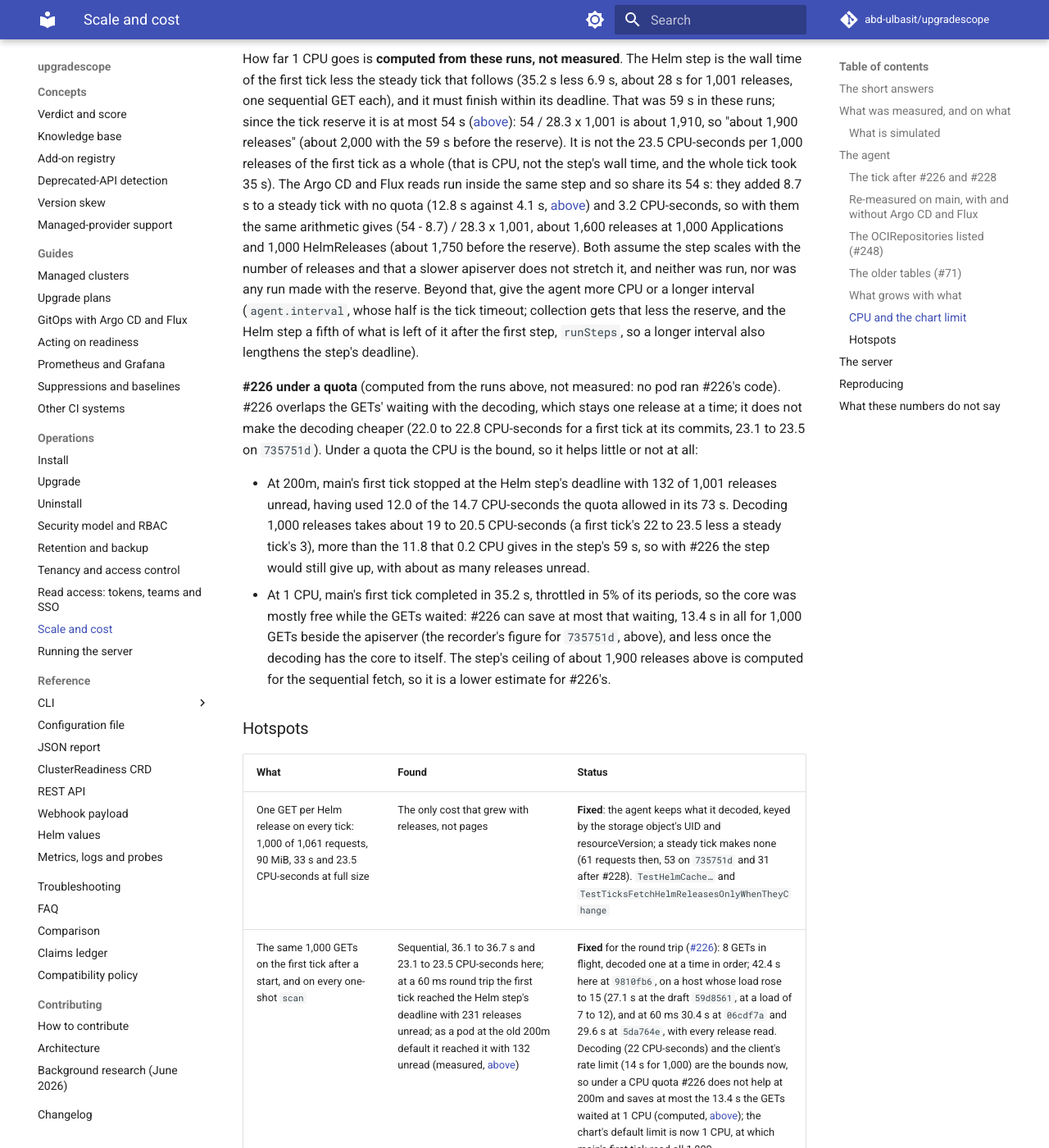
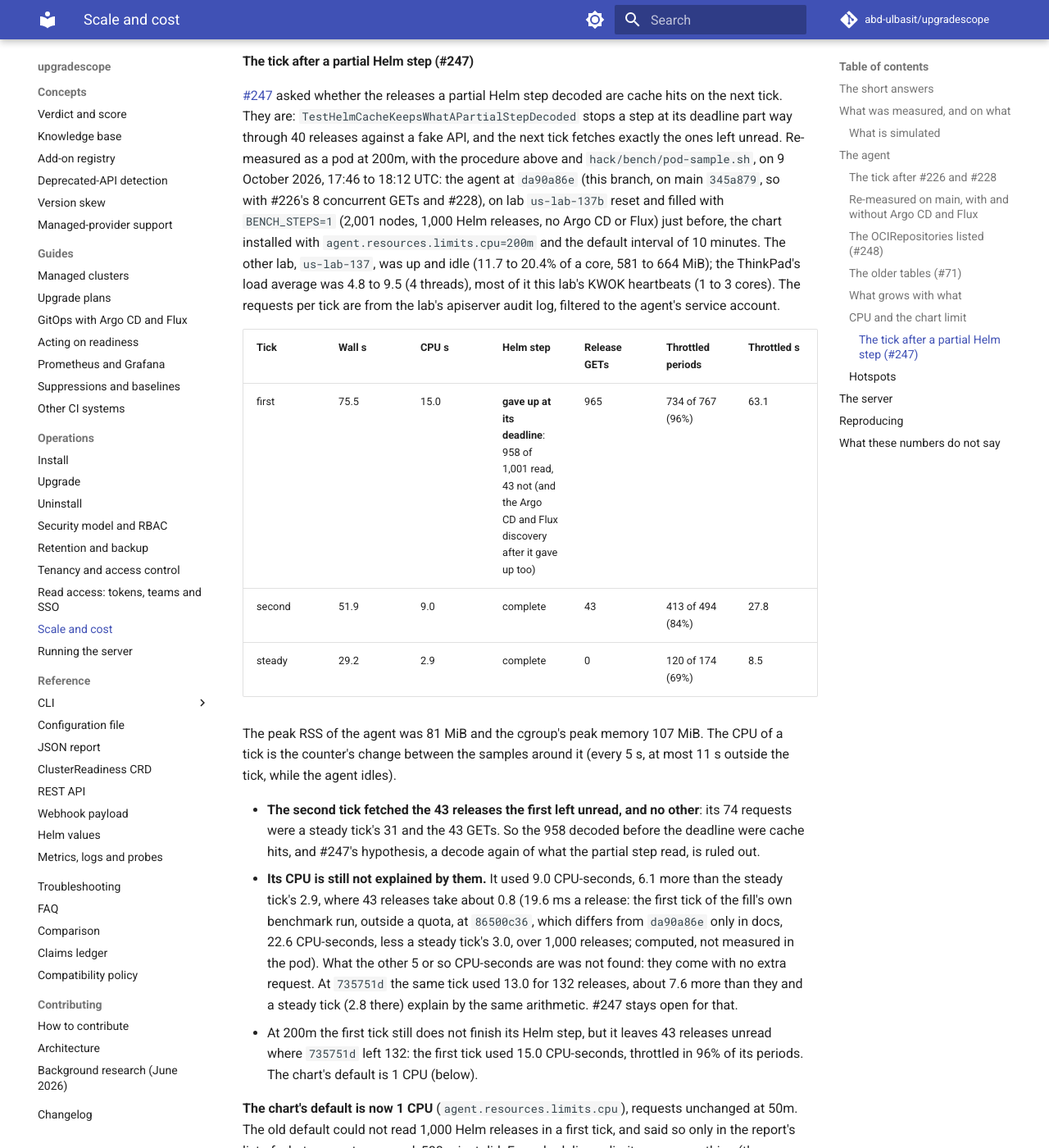
Before and after one commit to abd-ulbasit/upgradescope, an MkDocs documentation site: the page built from docs/operations/scale.md, in a window 1280 px wide and 1400 px high, scrolled down 18507 px. Shown: the whole window at 82% size. Built offline with MkDocs 1.6.1 and Material for MkDocs 9.7.7, drawn with Linux system fonts in a browser that asks for light colours; comment, search, counter and statistics services are not loaded; some of the changed text lies outside the part shown.

Commit message:
docs(scale): the tick after a partial Helm step, re-measured as a pod at 200m
At da90a86e the first tick at 200m gave up at the Helm step's deadline
with 43 of 1,001 releases unread; the next tick fetched exactly those 43
(the audit log), so what the partial step decoded was a cache hit. It
still used 9.0 CPU-seconds against a steady tick's 2.9, about 5 more
than the 43 explain; the cause was not found, and the docs say so.
scale.md's #247 note and run, the README row, PF-05, PF-10, PF-14 and
PF-15.

Refs #239, #247, #248

Co-Authored-By: Claude Fable 5 <noreply@anthropic.com>

```diff
--- a/docs/operations/scale.md
+++ b/docs/operations/scale.md
@@ -81,7 +81,9 @@ quote them.
   included. At #228's code the benchmark's peak RSS was 65.0 MiB and its
   peak heap 39.2 MiB (57.1 and 29.3 MiB in the #226/#228 runs of `735751d`
   (with the recorder, `70d16ab`)): the larger pod pages that cut the
-  requests cost that; no pod was run at that code. That is above the 64Mi
+  requests cost that. As a pod at that code (`da90a86e`, at 200m, 9
+  October 2026) the agent's peak RSS was 81 MiB and the cgroup's peak
+  memory 107 MiB ([#247's run](#the-tick-after-a-partial-helm-step-247)). That is above the 64Mi
   request, which only informs scheduling. A pod page is bounded by its count
   only, at most 1,000 pods, so its worst case is 1,000 times the largest
   pod, whatever its size, reached when small pods are followed by large
@@ -121,6 +123,8 @@ quote them.
 | Also running, #226 and #228 | the same two clusters (`bookstore`, and the other session's lab `us-lab-137b`, which held no fill then: 11 to 22% of a core and 530 to 840 MiB, `docker stats` before and after every run; 13 to 15% and 681 to 704 MiB around the `9810fb6` run), at a host load average of 7 to 12 (4 threads; 1.9 when the `9810fb6` run started and 15.4 when it ended), most of it lab A's KWOK controller (110 to 335% of a core at full size) |
 | upgradescope, #248 | `da90a86e` (branch `fix/collect-helm-gitops` on main `345a879`, with #226 and #228): `BENCH_GITOPS=1 BENCH_STEPS=1`, the ticks run on the ThinkPad (`BENCH_RUN_ON`), 9 October 2026, 15:28 to 15:35 UTC, on lab `us-lab-137b` ([the run](#the-ocirepositories-listed-248)) |
 | Also running, #248 | `bookstore` (12 to 22% of a core) and lab `us-lab-137`, another session's, up and not idle: 10 to 90% of a core and 654 MiB, so holding no full fill; host load average 12 to 28 (4 threads) |
+| upgradescope, #247 | `da90a86e` as a pod at 200m (the image packed as above, version `collect-da90a86e`), 9 October 2026, 17:46 to 18:12 UTC, on lab `us-lab-137b` reset and filled by `BENCH_STEPS=1 BENCH_TICKS=2` at `86500c36` (docs only after `da90a86e`) just before; the ThinkPad's kernel was 7.0.0-38 then ([the run](#the-tick-after-a-partial-helm-step-247)) |
+| Also running, #247 | `bookstore` and lab `us-lab-137`, both idle (11.7 to 24.3% of a core each; `us-lab-137` at 581 to 664 MiB, no fill); host load average 4.8 to 9.5 |
 
 ### What is simulated
 
@@ -634,9 +638,10 @@ against 59 s.
   (partial)`, the first release not read, "step deadline: gave up after
   59s"). The following tick completed the step, in 105 s, using 13.0
   CPU-seconds, more than 132 releases explain (about 3 for them, 3 for the
-  rest): the tick after a partial one seems to decode again some of what the
-  partial one had decoded. That is not investigated here
-  ([#247](https://github.com/abd-ulbasit/upgradescope/issues/247)). A steady tick took
+  rest). It was not a decode again of what the partial tick had read:
+  [below](#the-tick-after-a-partial-helm-step-247), re-measured, the tick
+  after a partial one fetched exactly the releases left unread, and still
+  used more CPU than they explain. A steady tick took
   21 s against the 4 s it takes without a quota, throttled in 58 to 80% of
   the CFS periods it ran in.
 - **At 500m the first tick finished, in 48 s, and so did its Helm step,
@@ -662,6 +667,53 @@ against 59 s.
   the one after (27 s, 16.6 CPU-seconds) are the lab failing, not the
   quota, and are left out of the table; the first tick at 1 CPU is from
   before it, and the steady one from after.
+
+#### The tick after a partial Helm step (#247)
+
+[#247](https://github.com/abd-ulbasit/upgradescope/issues/247) asked whether
+the releases a partial Helm step decoded are cache hits on the next tick.
+They are: `TestHelmCacheKeepsWhatAPartialStepDecoded` stops a step at its
+deadline part way through 40 releases against a fake API, and the next tick
+fetches exactly the ones left unread. Re-measured as a pod at 200m, with
+the procedure above and `hack/bench/pod-sample.sh`, on 9 October 2026,
+17:46 to 18:12 UTC: the agent at `da90a86e` (this branch, on main
+`345a879`, so with #226's 8 concurrent GETs and #228), on lab
+`us-lab-137b` reset and filled with `BENCH_STEPS=1` (2,001 nodes, 1,000
+Helm releases, no Argo CD or Flux) just before, the chart installed with
+`agent.resources.limits.cpu=200m` and the default interval of 10 minutes.
+The other lab, `us-lab-137`, was up and idle (11.7 to 20.4% of a core, 581 to
+664 MiB); the ThinkPad's load average was 4.8 to 9.5 (4 threads), most of
+it this lab's KWOK heartbeats (1 to 3 cores). The requests per tick are
+from the lab's apiserver audit log, filtered to the agent's service
+account.
+
+| Tick | Wall s | CPU s | Helm step | Release GETs | Throttled periods | Throttled s |
+|---|---|---|---|---|---|---|
+| first | 75.5 | 15.0 | **gave up at its deadline**: 958 of 1,001 read, 43 not (and the Argo CD and Flux discovery after it gave up too) | 965 | 734 of 767 (96%) | 63.1 |
+| second | 51.9 | 9.0 | complete | 43 | 413 of 494 (84%) | 27.8 |
+| steady | 29.2 | 2.9 | complete | 0 | 120 of 174 (69%) | 8.5 |
+
+The peak RSS of the agent was 81 MiB and the cgroup's peak memory 107 MiB.
+The CPU of a tick is the counter's change between the samples around it
+(every 5 s, at most 11 s outside the tick, while the agent idles).
+
+- **The second tick fetched the 43 releases the first left unread, and no
+  other**: its 74 requests were a steady tick's 31 and the 43 GETs. So the
+  958 decoded before the deadline were cache hits, and #247's hypothesis,
+  a decode again of what the partial step read, is ruled out.
+- **Its CPU is still not explained by them.** It used 9.0 CPU-seconds, 6.1
+  more than the steady tick's 2.9, where 43 releases take about 0.8 (19.6
+  ms a release: the first tick of the fill's own benchmark run, outside a
+  quota, at `86500c36`, which differs from `da90a86e` only in docs, 22.6
+  CPU-seconds, less a steady tick's 3.0, over 1,000 releases;
+  computed, not measured in the pod). What the other 5 or so CPU-seconds are
+  was not found: they come with no extra request. At `735751d` the same
+  tick used 13.0 for 132 releases, about 7.6 more than they and a steady
+  tick (2.8 there) explain by the same arithmetic. #247 stays open for that.
+- At 200m the first tick still does not finish its Helm step, but it leaves
+  43 releases unread where `735751d` left 132: the first tick used 15.0
+  CPU-seconds, throttled in 96% of its periods. The chart's default is 1
+  CPU (below).
 
 **The chart's default is now 1 CPU** (`agent.resources.limits.cpu`),
 requests unchanged at 50m. The old default could not read 1,000 Helm
@@ -720,7 +772,7 @@ at all:
 | What | Found | Status |
 |---|---|---|
 | One GET per Helm release on every tick: 1,000 of 1,061 requests, 90 MiB, 33 s and 23.5 CPU-seconds at full size | The only cost that grew with releases, not pages | **Fixed**: the agent keeps what it decoded, keyed by the storage object's UID and resourceVersion; a steady tick makes none (61 requests then, 53 on `735751d` and 31 after #228). `TestHelmCache…` and `TestTicksFetchHelmReleasesOnlyWhenTheyChange` |
-| The same 1,000 GETs on the first tick after a start, and on every one-shot `scan` | Sequential, 36.1 to 36.7 s and 23.1 to 23.5 CPU-seconds here; at a 60 ms round trip the first tick reached the Helm step's deadline with 231 releases unread; as a pod at the old 200m default it reached it with 132 unread (measured, [above](#cpu-and-the-chart-limit)) | **Fixed** for the round trip ([#226](https://github.com/abd-ulbasit/upgradescope/issues/226)): 8 GETs in flight, decoded one at a time in order; 42.4 s here at `9810fb6`, on a host whose load rose to 15 (27.1 s at the draft `59d8561`, at a load of 7 to 12), and at 60 ms 30.4 s at `06cdf7a` and 29.6 s at `5da764e`, with every release read. Decoding (22 CPU-seconds) and the client's rate limit (14 s for 1,000) are the bounds now, so under a CPU quota #226 does not help at 200m and saves at most the 13.4 s the GETs waited at 1 CPU (computed, [above](#cpu-and-the-chart-limit)); the chart's default limit is now 1 CPU, at which main's first tick read all 1,000. `TestCollectHelmConcurrentMatchesSequential` |
+| The same 1,000 GETs on the first tick after a start, and on every one-shot `scan` | Sequential, 36.1 to 36.7 s and 23.1 to 23.5 CPU-seconds here; at a 60 ms round trip the first tick reached the Helm step's deadline with 231 releases unread; as a pod at the old 200m default it reached it with 132 unread (measured, [above](#cpu-and-the-chart-limit)) | **Fixed** for the round trip ([#226](https://github.com/abd-ulbasit/upgradescope/issues/226)): 8 GETs in flight, decoded one at a time in order; 42.4 s here at `9810fb6`, on a host whose load rose to 15 (27.1 s at the draft `59d8561`, at a load of 7 to 12), and at 60 ms 30.4 s at `06cdf7a` and 29.6 s at `5da764e`, with every release read. Decoding (22 CPU-seconds) and the client's rate limit (14 s for 1,000) are the bounds now, so under a CPU quota #226 was not expected to help at 200m and saves at most the 13.4 s the GETs waited at 1 CPU (computed, [above](#cpu-and-the-chart-limit)); measured at 200m at `da90a86e` (with #226 and #228, 9 October 2026), the first tick still gave up at the Helm step's deadline, with 43 of 1,001 unread where `735751d` left 132 ([above](#the-tick-after-a-partial-helm-step-247)); the runs differ in more than #226 and in host load, so the share that is #226's is not known; the chart's default limit is now 1 CPU, at which main's first tick read all 1,000. `TestCollectHelmConcurrentMatchesSequential` |
 | `kube-system` pods are listed in full twice a tick: by the control-plane version check, then again by the all-pods list | 4,009 pods here; the second listing is not a separate 9 requests but 9 extra ones (those pods already fall inside the 29 pages of the all-pods list) and about 4,000 pods decoded twice; grows with nodes (every node adds a `kube-proxy` and a CNI pod) | **Fixed** ([#227](https://github.com/abd-ulbasit/upgradescope/issues/227), #232): the add-ons take them from the version check's list; 30 pod list requests a tick instead of 38 in the runs on `735751d` |
 | Argo CD Applications, Flux HelmReleases and the OCIRepositories their chartRefs name are listed whole (page size 50) every tick (#218; the OCIRepositories since #248, a GET each before) | **Measured** (`BENCH_GITOPS=1`, at 1,000 Applications and 1,000 HelmReleases with 500 chartRefs): at `da90a86e` 50 of the 81 requests of a steady tick (20 + 20 + 10 lists), 9.0 MiB of 59.8, every chart resolved ([above](#the-ocirepositories-listed-248)); on main `735751d`, before #248, 540 of 596, 500 of them sequential OCIRepository GETs, 12 MiB of 63, 8.7 more seconds and 3.2 more CPU-seconds, under host noise ([above](#re-measured-on-main-with-and-without-argo-cd-and-flux)) | Fixed by [#248](https://github.com/abd-ulbasit/upgradescope/issues/248): a list instead of a GET per OCIRepository, a GET by name only where the list is forbidden; the rest grows by one request per 50 objects |
 | The all-pods list is the steady tick's largest cost | 38 of 61 requests (30 of 53 after #232), 79% of the bytes; whole pod objects are needed for their images, and the agent keeps no watch | **Requests fixed** ([#228](https://github.com/abd-ulbasit/upgradescope/issues/228)): pod and node pages sized by their largest object (at most 1,000), discovery kept between ticks, the agent's object read once: 53 to 31 requests, short of the target of under 25. The bytes (50 MiB) and CPU (3 s) are unchanged, since every pod is still decoded every tick; reading pods less often (#228's option b) would cut those and the pod requests, and is not done |
```
Also changed, not shown: README.md (+1 -1 lines), docs/claims.md (+4 -4 lines).
